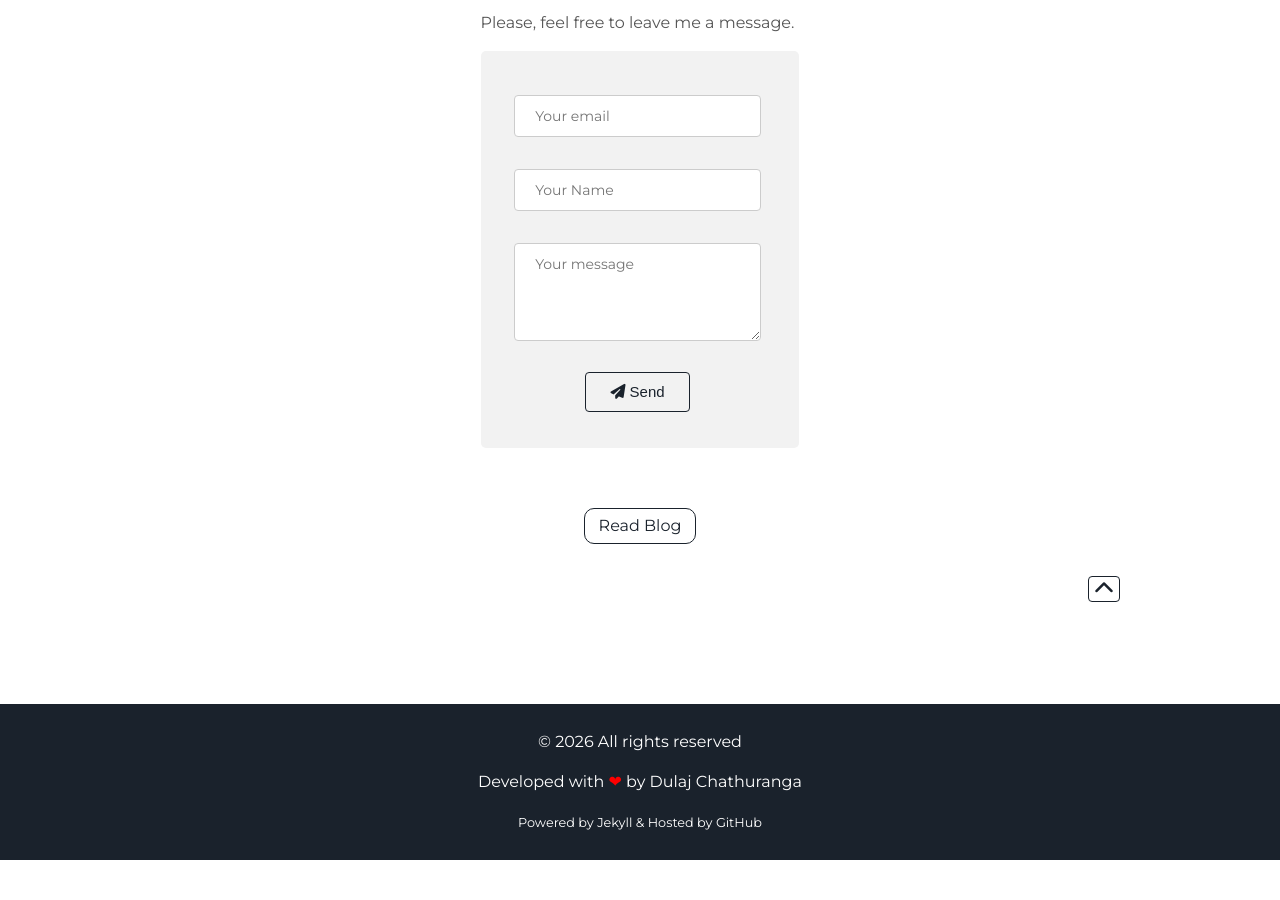
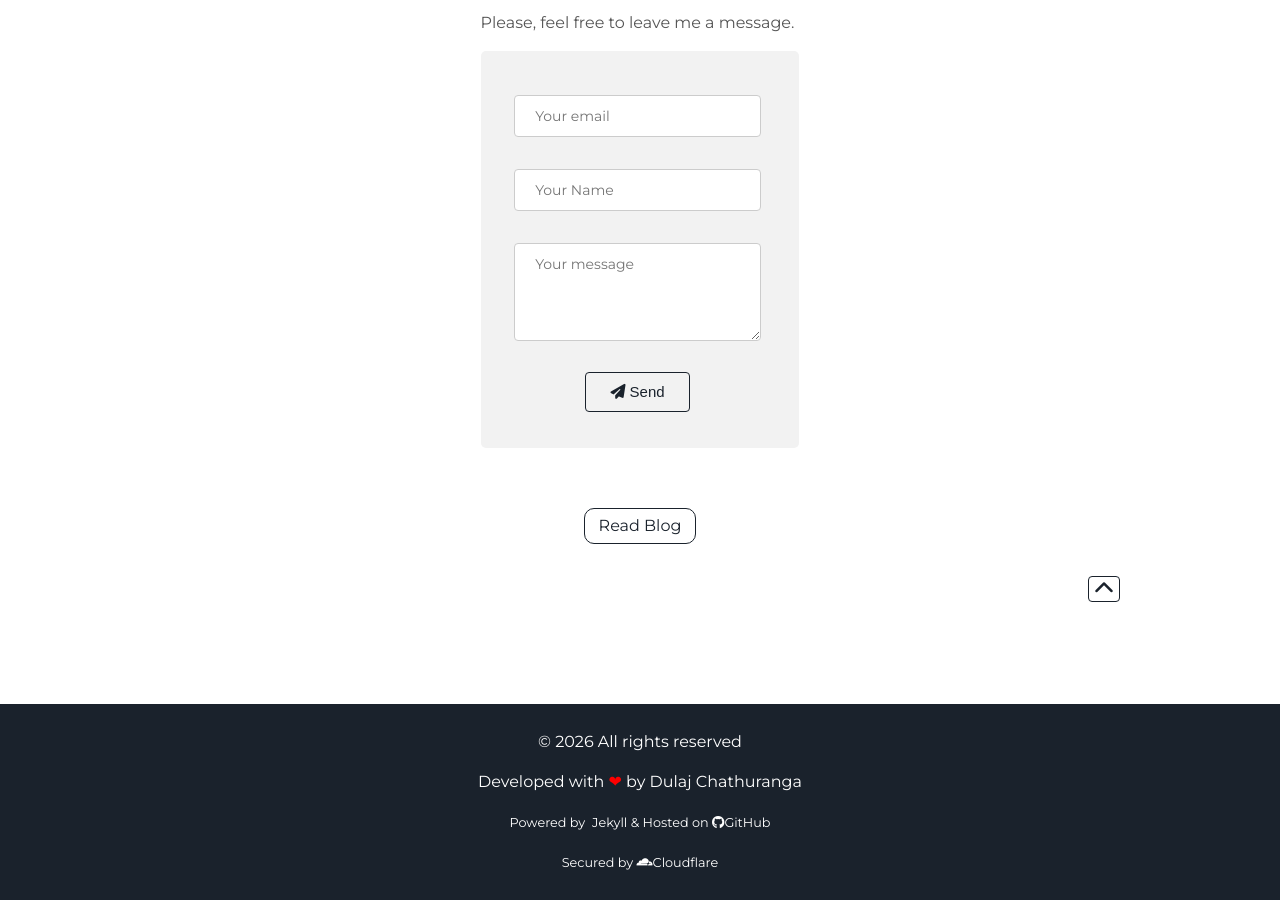
Before and after one commit to DulajChathuranga/dulajchathuranga.github.io, a Jekyll site: the page built from index.html, in a window 1280 px wide and 900 px high, scrolled down 1814 px. Built offline with Jekyll 4.4.1, drawn with Linux system fonts in a browser that asks for light colours; before the commit the page ends 2674 px from its top, so only the background shows below that.

Commit message:
Revise footer with updated links and security details
Updated footer content and added security information.

```diff
--- a/_includes/footer.html
+++ b/_includes/footer.html
@@ -1,8 +1,9 @@
 <footer class="footer">
     <p>&copy; <span><script>document.write(new Date().getFullYear())</script></span> All rights reserved</p>
-    <p>Developed with <span class="love">❤</span> by <a href="https://dulaj.lk" target="_blank">Dulaj Chathuranga</a></p>
+    <p>Developed with <span class="love">❤</span> by <a href="#" target="_self">Dulaj Chathuranga</a></p>
     <!-- <p><small><i class="fa fa-code-fork" aria-hidden="true"></i> <a href="https://github.com/nrandecker" target="_blank">Nathan Randecker</small></a> -->
-    <p><small>Powered by <a href="https://jekyllrb.com" target="_blank">Jekyll</a> & Hosted by <a href="https://pages.github.com" target="_blank">GitHub</a></small></p>
+    <p><small>Powered by <a href="https://jekyllrb.com" target="_blank" rel="noopener noreferrer"><i class="fa-brands fa-jekyll"></i> Jekyll</a> & Hosted on <a href="https://pages.github.com" target="_blank" rel="noopener noreferrer"><i class="fa-brands fa-github"></i>GitHub</a></small></p>
+    <p><small>Secured by <a href="https://cloudflare.com" target="_blank" rel="noopener noreferrer"><i class="fa-brands fa-cloudflare"></i>Cloudflare</a></small></p>
 </footer>
 <script src="//cdn.jsdelivr.net/particles.js/2.0.0/particles.min.js"></script>
 <script src="{{ "/assets/js/sweet-scroll.min.js" | prepend: site.baseurl }}"></script>
```
